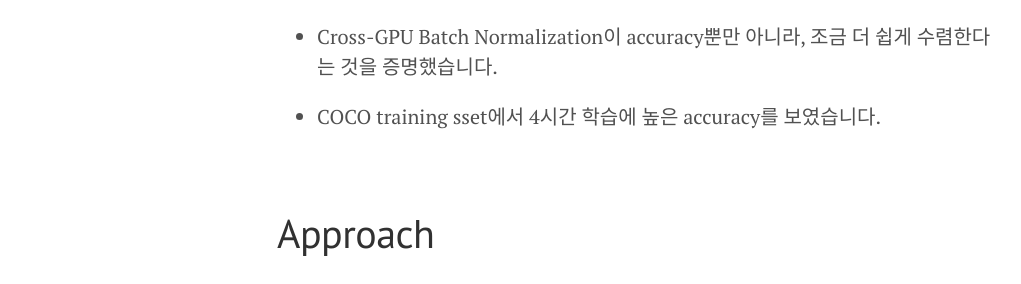
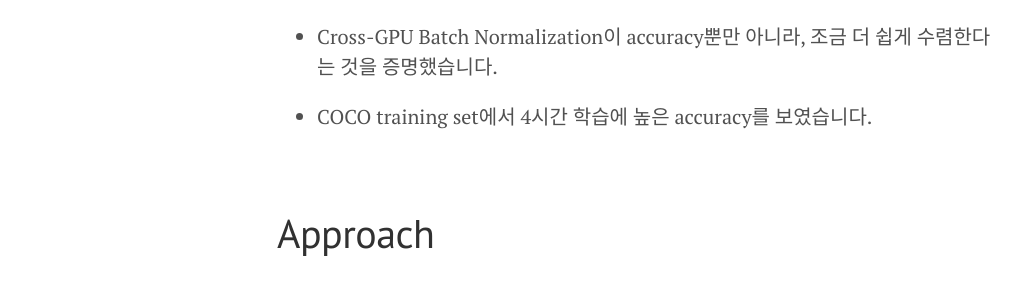
Before and after one commit to ssaru/jimheo.github.io, a Jekyll site: the page built from _posts/DeepLearning/2018-07-12-MegDet.md, in a window 1280 px wide and 900 px high, scrolled down 4852 px. Shown: the part 157-441 px from the top of the window, without its empty margins (3-1024 px from the left). Built offline with Jekyll 4.4.1, drawn with Linux system fonts in a browser that asks for light colours; formulas are drawn with MathJax 3; comment, search, counter and statistics services are not loaded.

Commit message:
1. typo fix

```diff
--- a/_posts/DeepLearning/2018-07-12-MegDet.md
+++ b/_posts/DeepLearning/2018-07-12-MegDet.md
@@ -132,7 +132,7 @@ _주관적인 의견은 이탤릭체로 표기하였습니다._
 
 
 
-* COCO training sset에서 4시간 학습에 높은 accuracy를 보였습니다.
+* COCO training set에서 4시간 학습에 높은 accuracy를 보였습니다.
 
 <br/>
 
```
